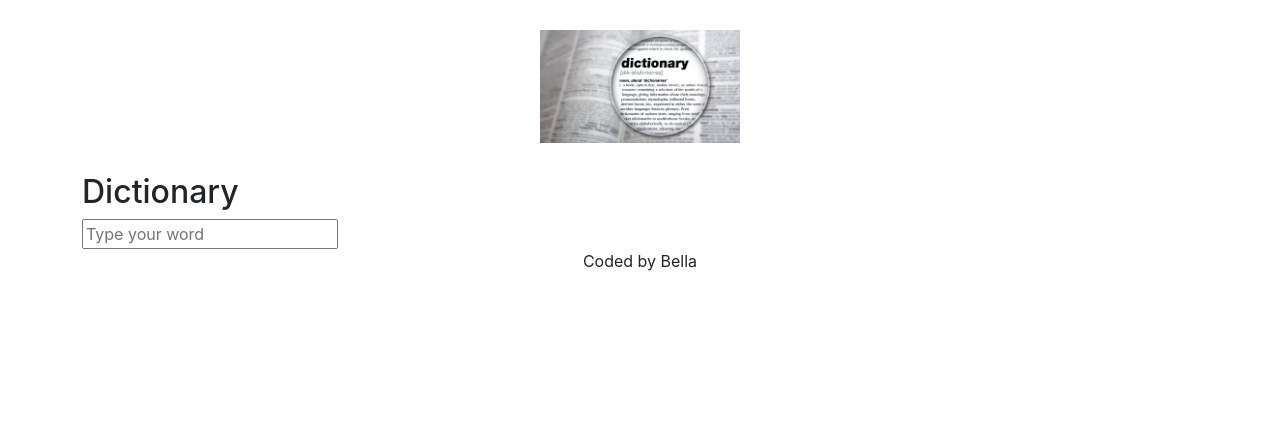
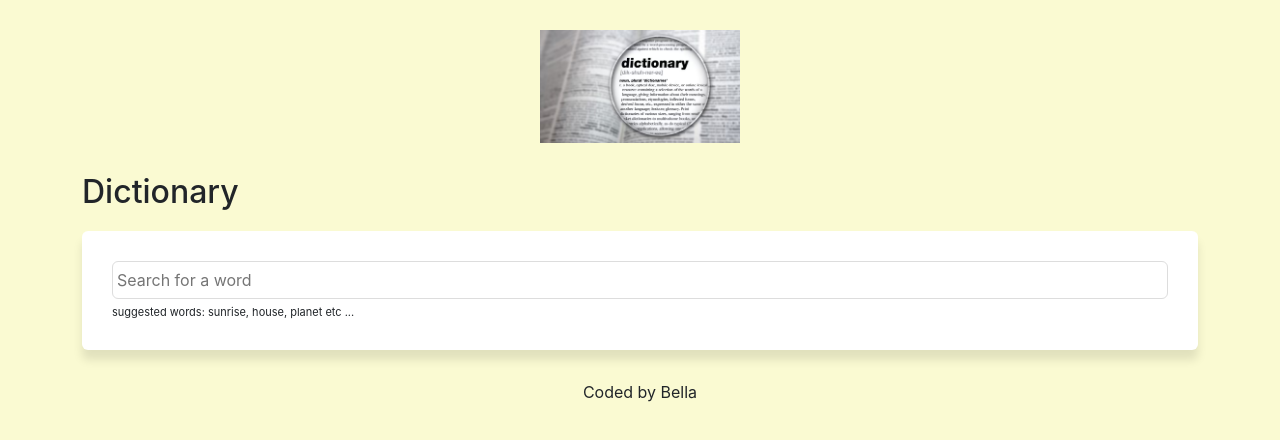
Before and after one commit to dbaigalmaa/reac-dictionary, a React (Create React App) app: page / in a window 1280 px wide. Shown: the top 440 px of the page. Built offline with nearby package versions, Linux system fonts and the light colour scheme; no server answers.

Commit message:
added styling

```diff
--- a/src/App.css
+++ b/src/App.css
@@ -1,3 +1,9 @@
+body {
+  background: lightgoldenrodyellow;
+}
+a {
+  color: goldenrod;
+}
 .App-header {
   margin: 30px 0;
 }
@@ -6,3 +12,6 @@
   display: block;
   margin: 0 auto;
 }
+.App-footer {
+  margin: 30px 0;
+}
--- a/src/App.js
+++ b/src/App.js
@@ -13,7 +13,7 @@
           <h2>Dictionary</h2>
           <Dictionary />
         </main>
-        <footer className="text-center">Coded by Bella</footer>
+        <footer className="App-footer text-center">Coded by Bella</footer>
       </div>
     </div>
   );
--- a/src/Dictionary.css
+++ b/src/Dictionary.css
@@ -1,3 +1,20 @@
-.Dictionary {
-  color: blue;
+.Dictionary section {
+  background: white;
+  padding: 30px;
+  border-radius: 6px;
+  box-shadow: 0 10px 10px rgb(0 0 0 / 10%);
+  margin: 20px 0;
 }
+
+.Dictionary input {
+  width: 100%;
+  padding: 6px 4px;
+  color: #333;
+  border-radius: 6px;
+  border: 1px solid #ddd;
+}
+
+.Dictionary .hint {
+  font-size: 11px;
+  margin-top: 5px;
+}
--- a/src/Dictionary.js
+++ b/src/Dictionary.js
@@ -6,30 +6,50 @@
 export default function Dictionary() {
   let [keyword, setKeyword] = useState("");
   let [results, setResults] = useState(null);
+  let [loaded, setLoaded] = useState(false);
 
   function handleResponse(response) {
     setResults(response.data[0]);
   }
-  function search(event) {
-    event.preventDefault();
 
+  function search() {
     let apiUrl = `https://api.dictionaryapi.dev/api/v2/entries/en/${keyword}`;
     axios.get(apiUrl).then(handleResponse);
+  }
+
+  function handleSubmit(event) {
+    event.preventDefault();
+    search();
   }
 
   function handleKeyword(event) {
     setKeyword(event.target.value);
   }
+
+  function load() {
+    setLoaded(true);
+    search();
+  }
+  if (loaded) {
     return (
       <div className="Dictionary">
-      <form onSubmit={search}>
+        <section>
+          <form onSubmit={handleSubmit}>
             <input
               type="search"
               onChange={handleKeyword}
-          placeholder="Type your word"
+              placeholder="Search for a word"
             />
           </form>
+          <div className="hint">
+            suggested words: sunrise, house, planet etc ...
+          </div>
+        </section>
         <Results res={results} />
       </div>
     );
+  } else {
+    load();
+    return "Loading";
   }
+}
--- /dev/null
+++ b/src/Meaning.css
@@ -0,0 +1,11 @@
+.Meaning h3 {
+  font-size: 24px;
+  line-height: 1.5;
+  font-weight: bold;
+}
+
+.Meaning .example {
+  font-style: italic;
+  color: #a7aaac;
+  margin-top: 10px;
+}
--- a/src/Meaning.js
+++ b/src/Meaning.js
@@ -1,5 +1,6 @@
 import React from "react";
 import Synonyms from "./Synonyms";
+import "./Meaning.css";
 
 export default function Meaning(props) {
   return (
@@ -8,14 +9,8 @@
       {props.meaning.definitions.map(function (definition, index) {
         return (
           <div key={index}>
-            <p>
-              <strong>Definition:</strong>
-              {definition.definition}
-              <br />
-              <strong>Example:</strong>
-              <em>{definition.example}</em>
-              <br />
-            </p>
+            <div className="definition">{definition.definition}</div>
+            <div className="example">{definition.example}</div>
             <Synonyms syn={definition.synonyms} />
           </div>
         );
--- /dev/null
+++ b/src/Phonetics.css
@@ -0,0 +1,25 @@
+.Phonetics {
+  height: 40px;
+  margin: 20px 0;
+}
+
+.Phonetics a {
+  border: 1px solid #ddd;
+  text-decoration: none;
+  padding: 8px 20px;
+  font-size: 12px;
+  font-weight: bold;
+  margin-right: 10px;
+
+  border-radius: 20px;
+  transition: all 150ms ease-in-out;
+}
+.Phonetics a:hover {
+  background: goldenrod;
+  color: white;
+}
+
+.Phonetics .text {
+  opacity: 0.7;
+  font-weight: bold;
+}
--- a/src/Phonetics.js
+++ b/src/Phonetics.js
@@ -1,4 +1,5 @@
 import React from "react";
+import "./Phonetics.css";
 
 export default function Phonetics(props) {
   return (
@@ -6,8 +7,7 @@
       <a href={props.phonetic.audio} target="_blank" rel="noreferrer">
         Listen
       </a>
-      <br />
-      {props.phonetic.text}
+      <span className="text">{props.phonetic.text}</span>
     </div>
   );
 }
--- /dev/null
+++ b/src/Results.css
@@ -0,0 +1,5 @@
+.Results h2 {
+  font-size: 36px;
+  font-weight: bold;
+  line-height: 1.5;
+}
--- a/src/Results.js
+++ b/src/Results.js
@@ -1,10 +1,13 @@
 import React from "react";
 import Meaning from "./Meaning";
 import Phonetics from "./Phonetics";
+import "./Results.css";
+
 export default function Results(props) {
   if (props.res) {
     return (
       <div className="Results">
+        <section>
           <h2>{props.res.word}</h2>
           {props.res.phonetics.map(function (phonetic, index) {
             return (
@@ -13,12 +16,12 @@
               </div>
             );
           })}
-
+        </section>
         {props.res.meanings.map(function (meaning, index) {
           return (
-            <div key={index}>
+            <section key={index}>
               <Meaning meaning={meaning} />
-            </div>
+            </section>
           );
         })}
       </div>
--- /dev/null
+++ b/src/Synonyms.css
@@ -0,0 +1,10 @@
+.Synonyms {
+  margin: 15px 0;
+  padding: 0;
+}
+
+.Synonyms li {
+  display: inline-block;
+  padding-right: 10px;
+  line-height: 1;
+}
--- a/src/Synonyms.js
+++ b/src/Synonyms.js
@@ -1,9 +1,10 @@
 import React from "react";
+import "./Synonyms.css";
 
 export default function Synonyms(props) {
   if (props.syn.length !== 0) {
     return (
-      <ul className="Synsonyms">
+      <ul className="Synonyms">
         {props.syn.map(function (syn, index) {
           return <li key={index}>{syn}</li>;
         })}
```
Lines whose indentation alone changed are shown as unchanged.
